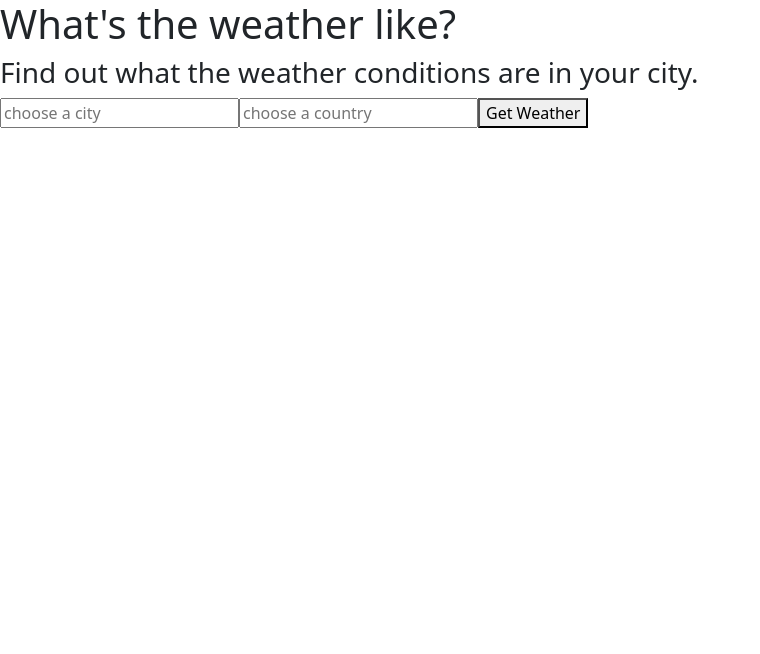
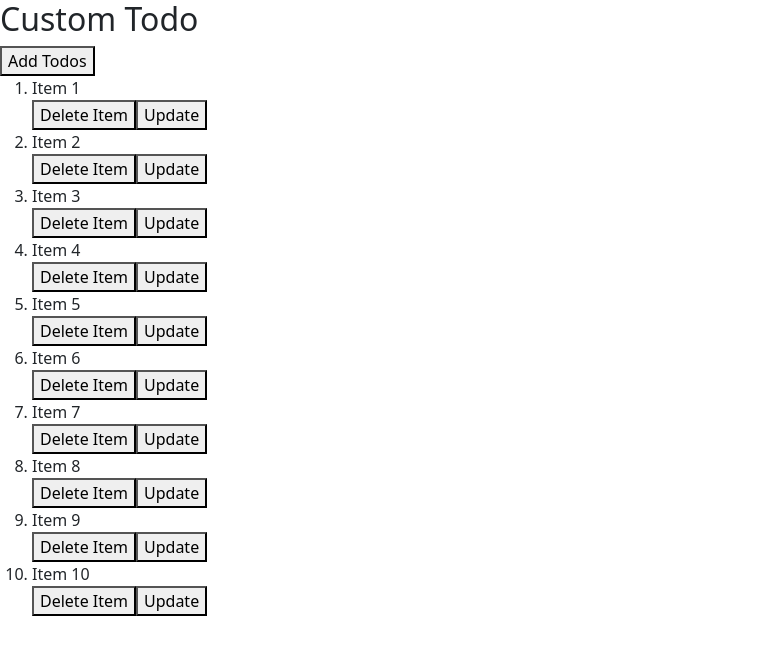
Before and after one commit to yeligandla1208/first-vite-app, a React (Vite) app: page / in a window 1280 px wide. Shown: the top 654 px of the page, without its empty margins (0-760 px from the left). Built offline with nearby package versions, Linux system fonts and the light colour scheme.

Commit message:
1. Hooks in react 2. Rules of hooks 3. UseState usage and examples

```diff
--- a/src/App.jsx
+++ b/src/App.jsx
@@ -1,8 +1,10 @@
 
 // import { Button } from 'bootstrap'
 import './App.css'
-import Weather from './components/Daily_Tasks/weatherApp/weatherapp.jsx'
-import CardAdded from './components/Daily_Tasks/22augCardadded.jsx'
+import CustumTodo from './components/hooks/useState/todo'
+// import Counter from './components/hooks/useState/counter'
+// import Weather from './components/Daily_Tasks/weatherApp/weatherapp.jsx'
+// import CardAdded from './components/Daily_Tasks/22augCardadded.jsx'
 // import { DemoCarousel } from './components/React-Bootstap/Tasks/corousal'
 // import  UserGreeting  from './condtional/condtionalRen.jsx'
 // import CustomCardsExample from './components/React-Bootstap/CardsRB.jsx'
@@ -23,16 +25,22 @@ function App(){
 
   return (
     <>
-    <Weather/>
+    {/* <Counter/> */}
+    <CustumTodo/>
+
+
+
+
+    {/* <Weather/> */}
     {/* <CardAdded/> */}
      {/* <YoutubeButton/> */}
      {/* <RotatingLoader/> */}
      {/* <RecipeList/> */}
 
-      {/* <UserGreeting isLoggedIn={false} username="Hii"/> */}
-      {/* <UserGreeting isLoggedIn={false} username="Bharath"/> */}
-      {/* <UserGreeting isLoggedIn={true} username="Bro"/> */}
-      {/* <UserGreeting isLoggedIn={true} username="Hello"/> */}
+      {/* <UserGreeting isLoggedIn={false} username="Hii"/>
+      <UserGreeting isLoggedIn={false} username="Bharath"/>
+      <UserGreeting isLoggedIn={true} username="Bro"/>
+      <UserGreeting isLoggedIn={true} username="Hello"/> */}
 
       {/* {
         CustomarData.map(each => {
--- a/src/components/Daily_Tasks/22augCardadded.jsx
+++ b/src/components/Daily_Tasks/22augCardadded.jsx
@@ -48,8 +48,9 @@ class CardAdded extends Component {
   render() {
     return (
       <>
-      <Button variant="primary" onClick={this.clickHandler}>Add Cart</Button>
-      {/* <Button variant="primary" onClick={this.removeHandler}>remove</Button> */}
+      <Button variant="primary" onClick={this.clickHandler}>Cart Items</Button>
+
+      <Button variant="primary" onClick={this.removeHandler}>remove</Button>
 
 
       <div className="container mt-5">
--- a/src/condtional/condtionalRen.jsx
+++ b/src/components/condtional/condtionalRen.jsx
@@ -18,7 +18,7 @@
 
 /** ternary operator */
 
-// const UserGreeting=(props)=>{
+// export const userGreeting=(props)=>{
 //     return(props.isLoggedIn? <h2>Welcome {props.username}:<h2>please log in to continue</h2></h2>);
 // }
-// export default UserGreeting
+// export default userGreeting
--- /dev/null
+++ b/src/components/hooks/useState/counter.jsx
@@ -0,0 +1,74 @@
+import React,{useState} from "react"
+
+
+
+
+
+
+
+const Counter =()=>{
+    const [age,setAge]=useState(10)
+
+    // Switch case method
+
+     const ageHandler=(type)=>{
+        switch(type){
+            case "Increment":
+            //   setAge(age+1)
+            setInterval(()=>{
+                setAge(age=>age+1)
+            },1000)
+              break
+            case "Decrement":
+                if(age>0){
+                    setAge(age-1)
+                }
+                else{
+                    alert("Age cannot be negative")
+                }
+                break
+                case "Reset":
+                    if(age>0){
+                        setAge(0)
+                    }
+                    else{
+                        alert("Don't rest the age")
+                    }
+                default:
+                    break
+
+                }
+     }
+
+
+
+
+    // const incrementAgeHandler=()=>{
+    //     setAge(age+1)
+
+    // }
+    // const decrementAgeHandler=()=>{
+    //     if(age>0){
+    //         setAge(age-1)
+    //     }
+    //     else{
+    //         alert("Age cannot be negative")
+    //     }
+    // }
+    // const resetAgeHandler=()=>{
+    //     setAge(0)
+    // }
+
+    return(
+        <>
+         <h3>Counter Example</h3>
+         <h2>Current age - {age}</h2>
+         <button onClick={()=>ageHandler("Increment")}>Increment age</button>
+         <button onClick={()=>ageHandler("Decrement")}>Decrement age</button>
+         <button onClick={()=>ageHandler("Reset")}>Decrement age</button>
+
+        </>
+
+    )
+}
+export default Counter
--- /dev/null
+++ b/src/components/hooks/useState/jsHelpers.js
@@ -0,0 +1,21 @@
+// import { LuSailboat } from "react-icons/lu"
+
+
+
+
+
+export const createTodolist = () => {
+    const todos = []
+
+    for(let i=1;i<=10;i++){
+        const myObject = {
+            id:i,
+            text: `Item ${i}`
+        }
+        todos.push(myObject)
+    }
+    console.log(todos);
+
+    return todos
+}
+createTodolist()
--- /dev/null
+++ b/src/components/hooks/useState/todo.jsx
@@ -0,0 +1,69 @@
+import { useState } from "react"
+import { createTodolist } from "./jsHelpers"
+
+
+
+
+
+
+const CustumTodo=()=>{
+    const [todos,setTodos]=useState(createTodolist())
+
+
+    const addTodoHandler=()=>{
+        const currentLength = todos.length
+        const myObject={
+            id : currentLength+1,
+            text : `items ${currentLength+1}`
+        }
+        setTodos([...todos,myObject])
+    }
+
+    const deleteHandler=(targetId)=>{
+        const filteredItems = todos.filter(eachTodo=>eachTodo.id != targetId)
+        setTodos(filteredItems)
+    }
+
+    const updateHandler=()=>{
+        const upDatedLength = todos.length
+        const object={
+            id : upDatedLength + 1,
+            text : `Updated ${upDatedLength+1}`
+        }
+        setTodos([...todos,object ])
+
+        // const upDateItend = todos.filter(eachTodo=>eachTodo.id == id)
+
+        // setTodos(upDateItend)
+    }
+
+
+    return(
+        <>
+         <h2>Custom Todo</h2>
+         <button onClick={addTodoHandler}>Add Todos</button>
+         <ol>
+         {
+            todos.map(eachTodo=>{
+                const {id,text} = eachTodo
+                return(
+                    // <React.Fragment key={id}>
+                    <div key={id}>
+
+                    <li>
+                        {text}
+                    </li>
+
+                    <button onClick={()=>deleteHandler(id)}>Delete Item</button>
+                    <button onClick={()=>updateHandler(id)}>Update</button>
+
+                    {/* </React.Fragment>     */}
+                    </div>
+                )
+            })
+         }
+         </ol>
+        </>
+    )
+}
+export default CustumTodo
```
Also changed, not shown: src/components/hooks/useState/updatevalues.js (added, +20 -0 lines), src/components/Daily_Tasks/07-08-task-carda-tables/cards.jsx (renamed from src/components/Daily_Tasks/daily_tasks/07-08-task/cards.jsx), src/components/Daily_Tasks/07-08-task-carda-tables/tablestask.jsx (renamed from src/components/Daily_Tasks/daily_tasks/07-08-task/tablestask.jsx), src/components/Daily_Tasks/09-08-task-syn-asy/synchro-asynchro.js (renamed from src/components/Daily_Tasks/daily_tasks/09-08-task/synchro-asynchro.js), src/components/Daily_Tasks/09-08-task-syn-asy/task1.js (renamed from src/components/Daily_Tasks/daily_tasks/09-08-task/task1.js).
